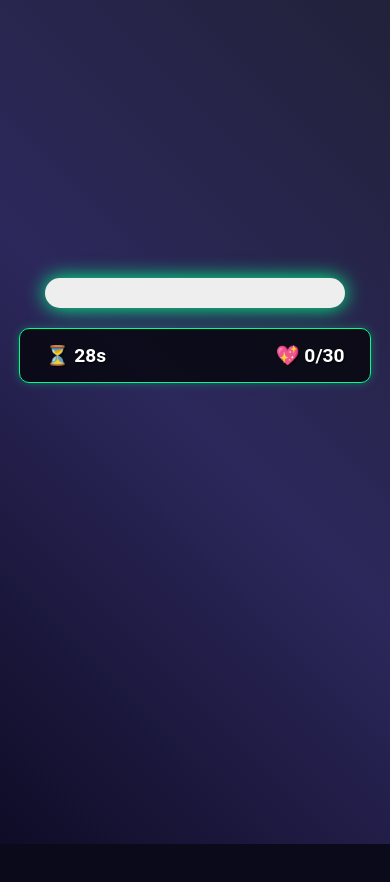
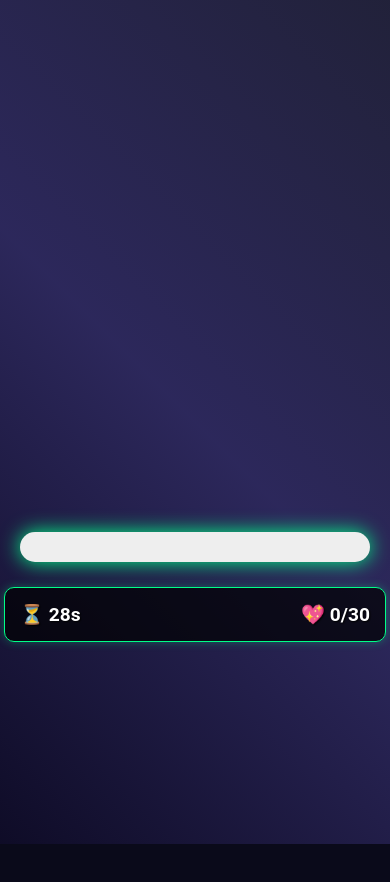
Before and after one commit to marcosSanchez-dev/taptap, a website: page public/index.html in a window 390 px wide. Both pictures are taken after a click on the button "🎮 START EXPERIENCE". Before the commit the page ends 844 px from the top, so only its background shows below. Drawn offline with nearby package versions, Linux system fonts and the light colour scheme.

Commit message:
center all elements (css)

```diff
--- a/public/index.html
+++ b/public/index.html
@@ -20,8 +20,8 @@
   </head>
   <body>
     <!-- Modificaciones en el HTML -->
+    <div class="particle-container"></div>
     <div class="container">
-      <div class="particle-container"></div>
       <div class="gradient-background"></div>
 
       <button id="startBtn" class="game-btn neon-pulse">
--- a/public/styles.css
+++ b/public/styles.css
@@ -203,3 +203,102 @@ body {
 #restartBtn:not(.hidden) + #resultMessage {
   display: block;
 }
+
+/* Añade estas reglas al final de tu CSS */
+body {
+  display: flex;
+  justify-content: center;
+  align-items: center;
+  min-height: 100vh;
+  margin: 0;
+  padding: 20px;
+}
+
+.container {
+  display: flex;
+  flex-direction: column;
+  align-items: center;
+  justify-content: center;
+  gap: 30px;
+  width: 100%;
+  max-width: 800px;
+  min-height: 100vh;
+  position: relative;
+}
+
+#gameContainer {
+  display: flex;
+  flex-direction: column;
+  align-items: center;
+  gap: 40px;
+  width: 100%;
+  padding: 20px;
+}
+
+/* Ajustes específicos para elementos */
+.logo-base {
+  margin: 20px 0;
+}
+
+.progress-container {
+  margin: 0;
+  width: 100%;
+  max-width: 500px;
+}
+
+.hud {
+  width: 100%;
+  max-width: 500px;
+  padding: 15px;
+  margin: 0;
+}
+
+#resultMessage {
+  margin: 30px 0;
+  line-height: 1.2;
+}
+
+.game-btn {
+  margin: 0;
+  width: 100%;
+  max-width: 300px;
+}
+
+/* Ajustes responsivos */
+@media (max-width: 480px) {
+  .container {
+    gap: 20px;
+  }
+
+  #gameContainer {
+    gap: 25px;
+  }
+
+  .logo-base {
+    width: 200px;
+    height: 200px;
+  }
+
+  .game-btn {
+    font-size: 1.2em;
+    padding: 12px 25px;
+  }
+
+  #resultMessage {
+    font-size: 2.5rem;
+  }
+}
+
+.particle-container {
+  position: fixed;
+  /* mantener el resto de propiedades */
+}
+
+.gradient-background {
+  position: fixed;
+  /* mantener el resto de propiedades */
+}
+
+span.btn-text {
+  color: #00ff88 !important;
+}
```
